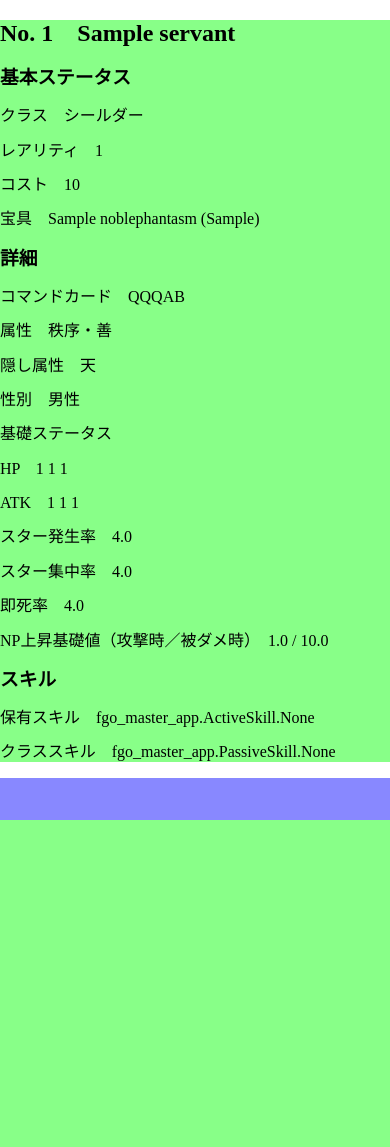
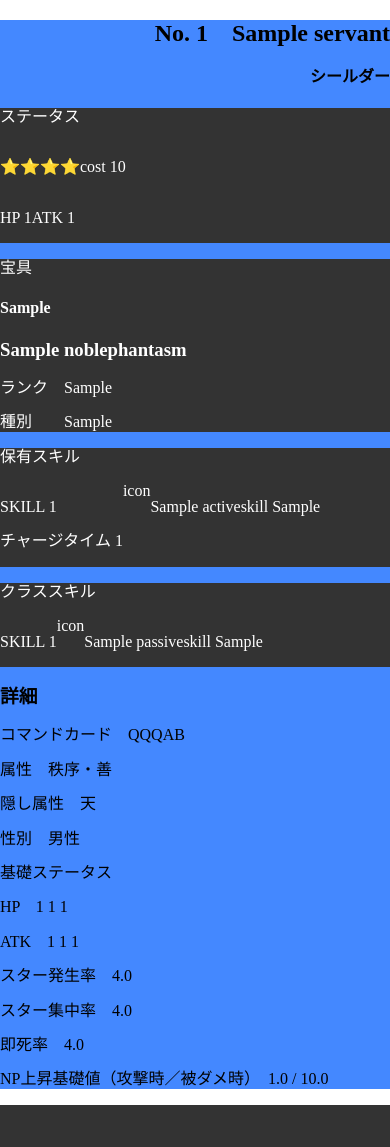
Before and after one commit to yatabis/fgo_master, a Django app: a page that uses templates/fgo_master_app/servant-detail.html in a window 390 px wide. Shown: the part 127-1274 px from the top of the page. Before the commit the page ends 947 px from the top, so only its background shows below. Run offline with Django 3.2, Linux system fonts and the light colour scheme; tables that the repository leaves empty hold one stand-in row (values such as "Sample post"); style sheets or scripts are compiled from the project's sources; some libraries are stand-ins or nearby versions.

Commit message:
update: サーヴァント詳細ページの改善

```diff
--- a/fgo_master_app/models.py
+++ b/fgo_master_app/models.py
@@ -183,7 +183,7 @@ class NoblePhantasm(models.Model):
     # カード
     card = models.CharField(choices=CARD_SET, max_length=8, default=BUSTER)
     # 種類
-    type = models.CharField(choices=TYPE_SET, max_length=4, default=WHOLE)
+    type = models.CharField(choices=TYPE_SET, max_length=8, default=WHOLE)
     # 名称
     name = models.CharField(max_length=128)
     # 読み
--- a/fgo_master_app/views.py
+++ b/fgo_master_app/views.py
@@ -34,7 +34,7 @@ class ServantView(ListView):
     model = Servant
     context_object_name = "servants_list"
     template_name = "fgo_master_app/servant.html"
-    paginate_by = 5
+    paginate_by = 20
 
 
 class CraftEssenceView(TemplateView):
--- a/static/fgo_master_app/scss/main.scss
+++ b/static/fgo_master_app/scss/main.scss
@@ -24,7 +24,11 @@ $name-text-ratio: 0.7;
 
   main {
     min-height: $main-height;
-    background-color: #8f8;
+    background-color: #48f;
+
+    .content-title {
+      text-align: right;
+    }
 
     .content-wrapper {
       height: $content-height;
@@ -35,7 +39,7 @@ $name-text-ratio: 0.7;
     .content-icon {
       width: $content-height;
       height: $content-height;
-      background-color: #888;
+      background-color: #ff0;
       float: left;
     }
 
@@ -44,25 +48,38 @@ $name-text-ratio: 0.7;
       height: $content-height * $main-name-ratio;
       margin-top: $sub-name-ratio;
       font-size: $content-height * $main-name-ratio * $name-text-ratio;
-      background-color: #ff8;
+      background-color: #fee;
       text-align: center;
-      }
+    }
 
     .servant_list {
-      font-size: $content-height * $main-name-ratio * $name-text-ratio / 2;
+      font-size: $content-height * $main-name-ratio * $name-text-ratio * 0.7;
     }
 
     .content-sub-name {
       height: $content-height * $sub-name-ratio;
       font-size: $content-height * $sub-name-ratio * $name-text-ratio;
-      background-color: #00f;
+      background-color: #00c;
       color: #fff;
       text-align: center;
+    }
+
+    .detail-wrapper {
+      background-color: #333;
+      color: #fff;
+    }
+
+    .rarity-and-cost, .statuses {
+      display: flex;
+    }
+
+    .skill {
+      display: flex;
     }
   }
 
   footer {
     height: $footer-height;
-    background-color: #88f;
+    background-color: #333;
   }
 }
--- a/templates/fgo_master_app/card-data.html
+++ b/templates/fgo_master_app/card-data.html
@@ -2,6 +2,11 @@
 {% block title %}霊基一覧{% endblock %}
 
 {% block main %}
+  <div class="content-title">
+    <h2 class="content-main-title">霊基一覧</h2>
+    <h4 class="content-sub-title">Card Data</h4>
+  </div>
+
   <div class="content-wrapper">
     <div class="content-icon">
       icon
--- a/templates/fgo_master_app/servant-detail.html
+++ b/templates/fgo_master_app/servant-detail.html
@@ -2,13 +2,57 @@
 {% block title %}サーヴァント一覧{% endblock %}
 
 {% block main %}
-  <h2>No. {{ servant.No }}　{{ servant.name }}</h2>
+  <div class="content-title">
+    <h2 class="content-main-title">No. {{ servant.No }}　{{ servant.name }}</h2>
+    <h4 class="content-sub-title">{{ servant.get_class_name_display }}</h4>
+  </div>
 
-  <h3>基本ステータス</h3>
-  <p>クラス　{{ servant.get_class_name_display }}</p>
-  <p>レアリティ　{{ servant.rarity }}</p>
-  <p>コスト　{{ servant.cost }}</p>
-  <p>宝具　{{ servant.noble_phantasm }}</p>
+  <div class="detail-wrapper">
+    <p>ステータス</p>
+    <div class="rarity-and-cost">
+      <p>{% for _ in value|center:servant.rarity %}⭐{% endfor %}</p>
+      <p>cost {{ servant.cost }}</p>
+    </div>
+    <div class="statuses">
+      <p>HP {{ servant.max_HP }}</p>
+      <p>ATK {{ servant.max_ATK }}</p>
+    </div>
+  </div>
+
+  <div class="detail-wrapper">
+    <p>宝具</p>
+    <h4>{{ servant.noble_phantasm.yomi }}</h4>
+    <h3>{{ servant.noble_phantasm.name }}</h3>
+    <p>ランク　{{ servant.noble_phantasm.rank }}</p>
+    <p>種別　　{{ servant.noble_phantasm.anti }}</p>
+  </div>
+
+  <div class="detail-wrapper">
+    <p>保有スキル</p>
+    {% for active_skill in servant.active_skill.all %}
+      <div class="skill">
+        <div class="skill-left">
+          <p>SKILL {{ forloop.counter }}</p>
+          <p>チャージタイム {{ active_skill.charge_time }}</p>
+        </div>
+        <div class="skill-icon">icon</div>
+        <div class="skill-right">
+          <p class="skill-name">{{ active_skill.name }} {{ active_skill.rank }}</p>
+        </div>
+      </div>
+    {% endfor %}
+  </div>
+
+  <div class="detail-wrapper">
+    <p>クラススキル</p>
+    {% for passive_skill in servant.passive_skill.all %}
+      <div class="skill">
+        <p>SKILL {{ forloop.counter }}</p>
+        <div class="skill-icon">icon</div>
+        <p>{{ passive_skill.name }} {{ passive_skill.rank }}</p>
+      </div>
+    {% endfor %}
+  </div>
 
   <h3>詳細</h3>
   <p>コマンドカード　{{ servant.get_command_cards_distribution_display }}</p>
@@ -23,8 +67,4 @@
   <p>即死率　{{ servant.death_rate }}</p>
   <p>NP上昇基礎値（攻撃時／被ダメ時）　{{ servant.NP_with_attack }} / {{ servant.NP_with_damage }}</p>
 
-  <h3>スキル</h3>
-  <p>保有スキル　{{ servant.active_skill }}</p>
-  <p>クラススキル　{{ servant.passive_skill }}</p>
-
 {% endblock %}
--- a/templates/fgo_master_app/servant.html
+++ b/templates/fgo_master_app/servant.html
@@ -2,6 +2,10 @@
 {% block title %}サーヴァント一覧{% endblock %}
 
 {% block main %}
+  <div class="content-title">
+    <h2 class="content-main-title">サーヴァント一覧</h2>
+    <h4 class="content-sub-title">Servant</h4>
+  </div>
   {% for servant in servants_list %}
     <div class="content-wrapper">
       <div class="content-icon">
--- a/templates/fgo_master_app/top-menu.html
+++ b/templates/fgo_master_app/top-menu.html
@@ -3,6 +3,11 @@
 {% load static %}
 
 {% block main %}
+  <div class="content-title">
+    <h2 class="content-main-title">トップメニュー</h2>
+    <h4 class="content-sub-title">Top Menu</h4>
+  </div>
+
   <div class="content-wrapper">
     <div class="content-icon">
       icon
```
Also changed, not shown: static/fgo_master_app/scss/main.css (+1 -42 lines), 1 other file.
